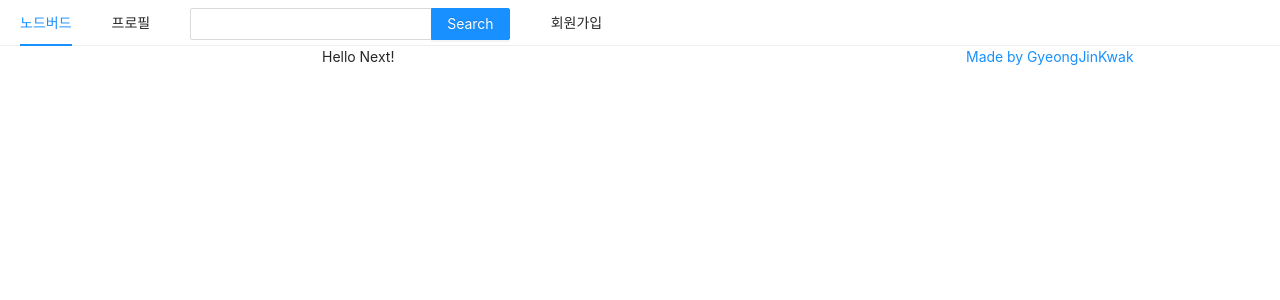
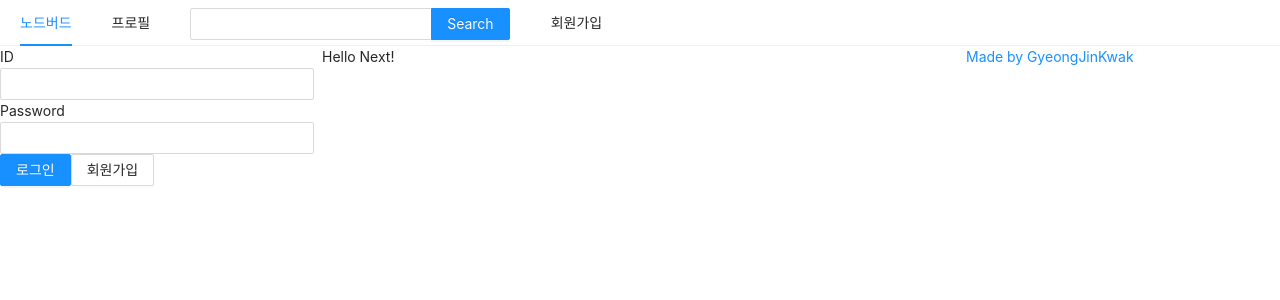
Before and after one commit to gyeong-jin-kwak/react-node-sns, a Next.js app in the folder front/: page / in a window 1280 px wide. Shown: the top 300 px of the page. Built offline with nearby package versions, Linux system fonts and the light colour scheme.

Commit message:
[feat] add Component LoginForm UserProfile

```diff
--- a/front/components/AppLayout.js
+++ b/front/components/AppLayout.js
@@ -1,10 +1,16 @@
+import React, { useState } from 'react';
 import PropTypes from 'prop-types';
 import Link from 'next/link';
 import { Menu, Input, Row, Col } from 'antd';
 
+import LoginForm from './LoginForm';
+import UserProfile from './UserProfile';
+
 const { Search } = Input;
 
 const AppLayout = ({ children }) => {
+  const {isLoggedIn, setIsLoggedIn} = useState(false);
+
   return (
     <div>
       <Menu mode="horizontal">
@@ -24,7 +30,9 @@
 
       {/* 반응형/ xs: mobile, sm: tablet, md: desktop / #breakpoint / gutter: 간격 */}
       <Row gutter={8}>
-        <Col xs={24} md={6}></Col>
+        <Col xs={24} md={6}>
+          {isLoggedIn ? <UserProfile/> : <LoginForm /> }
+        </Col>
 
         <Col xs={24} md={12}>
           {children}
--- /dev/null
+++ b/front/components/LoginForm.js
@@ -0,0 +1,41 @@
+import React, { useState, useCallback } from 'react';
+import Link from 'next/link';
+import { Form, Input, Button } from 'antd';
+
+const LoginForm = () => {
+  const [id, setId] = useState('');
+  const [password, setPassword] = useState('');
+
+  const onChangeId = useCallback((e)=>{
+    setId(e.target.value);
+  }, []);
+
+  const onChangePassword = useCallback((e)=>{
+    setPassword(e.target.value);
+  }, []);
+
+  return (
+    // React Form Library
+    <Form>
+      <div>
+        <label htmlFor="user-id">ID</label> <br />
+        <Input name="user-id" value={id} onChange={onChangeId} required />
+      </div>
+      <div>
+        <label htmlFor="user-password">Password</label> <br />
+        <Input
+          name="user-password"
+          type="password"
+          value={password}
+          onChange={onChangePassword}
+        />
+      </div>
+      <div>
+        <Button type="primary" htmlType="submit" loading={false}>로그인</Button>
+        <Link href="/signup"><a><Button>회원가입</Button></a></Link>
+      </div>
+    </Form>
+  )
+}
+
+export default LoginForm
--- /dev/null
+++ b/front/components/UserProfile.js
@@ -0,0 +1,3 @@
+const UserProfile = () => "LoginForm"
+
+export default UserProfile
```
